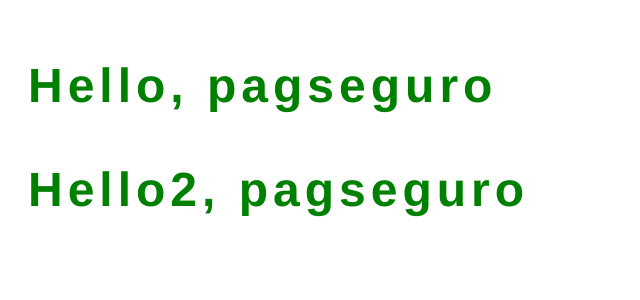
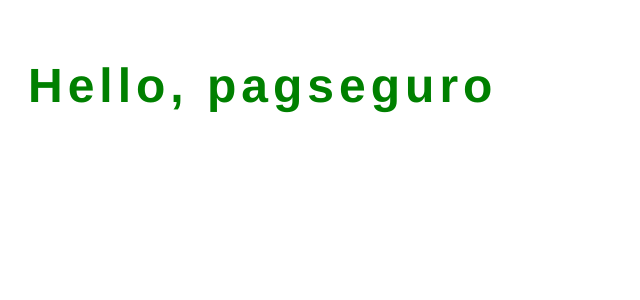
Before and after one commit to RaulinSS/boilerplate-webpack2, a React app: page / in a window 1280 px wide. Shown: the top 300 px of the page, without its empty margins (0-640 px from the left). Built offline with nearby package versions, Linux system fonts and the light colour scheme.

Commit message:
se apagaou conteudo fake.

```diff
--- a/src/components/App.js
+++ b/src/components/App.js
@@ -6,7 +6,6 @@
 	return (
 		<div className={styles.app}>
 			<h2>Hello, {props.name}</h2>
-			<h2>Hello2, {props.name}</h2>
 		</div>
 	);
 };
```
